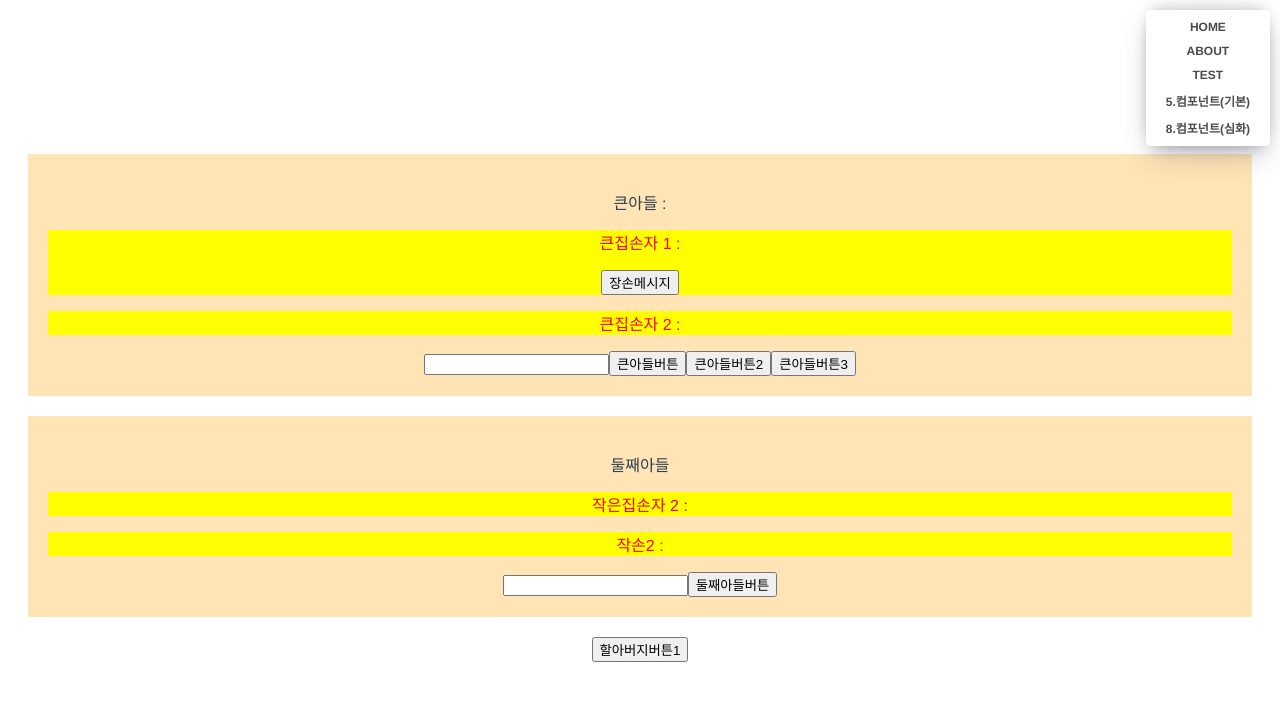
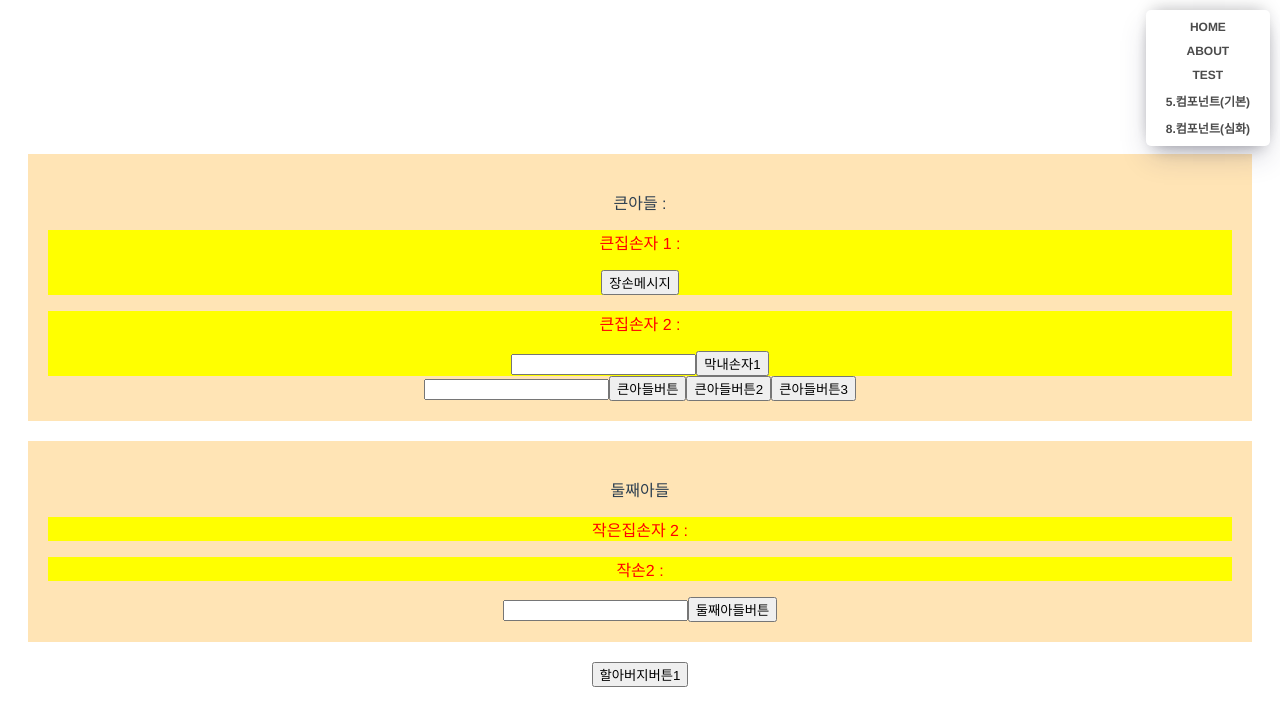
Before and after one commit to Darae0415/Vue_Project, a Vue app: page /test in a window 1280 px wide. Shown: the top 726 px of the page. Built offline with nearby package versions, Linux system fonts and the light colour scheme.

Commit message:
8장 컴포넌트(심화7) 자식=>아버지 이벤트전달

```diff
--- a/src/components/CuteGson12.vue
+++ b/src/components/CuteGson12.vue
@@ -2,6 +2,8 @@
   <div class="gson">
     <!-- 내용을 추가하세요 -->
     <p v-bind:style="{color:tcolor}" >큰집손자 2 : {{message}}</p>
+    <input type="text" v-model="gsonMsg">
+    <input type="button" value="막내손자1" @click="clickGson22">
   </div>
 </template>
 
@@ -9,26 +11,6 @@
 export default {
   name: 'CuteGson12',
   props: {
-    // 문자열 타입의 prop 예시
-    //sampleString: {
-    //  type: String,
-    //  default: ''
-    //},
-    // 숫자 타입의 prop 예시
-    //sampleNumber: {
-    //  type: Number,
-    //  default: 0
-    //},
-    // 배열 타입의 prop 예시
-    //sampleArray: {
-    //  type: Array,
-    //  default: () => []
-    //},
-    // 객체 타입의 prop 예시
-    //sampleObject: {
-    //  type: Object,
-    //  default: () => ({})
-    //}
   },
   components: {
     // 추가적으로 사용할 컴포넌트들을 등록합니다.
@@ -38,6 +20,7 @@ export default {
       message:'',
       index:2,
       tcolor:'red',
+      gsonMsg:'',
     };
   },
   watch: {
@@ -63,7 +46,10 @@ export default {
         this.tcolor=data;
       }
       alert('cuteson12=>'+idx+','+data);
-    }
+    },
+    clickGson22(){
+      this.$emit('event_report',this.gsonMsg);
+    },
   },
   setup() {
     // Vue 3 Composition API의 setup 함수에서 추가적인 로직을 처리할 수 있습니다.
--- a/src/components/SonComp10.vue
+++ b/src/components/SonComp10.vue
@@ -3,7 +3,7 @@
     <!-- 내용을 추가하세요 -->
     <p>큰아들 : {{message}}</p>
     <cute-gson-11 ref="gson11"/>
-    <cute-gson-12 ref="gson12"/>
+    <cute-gson-12 ref="gson12" @event_report="receiveEvent"/>
     <input type="text" v-model="sndMessage">
     <button @click="clickSon10">큰아들버튼</button>
     <button @click="clickSon20">큰아들버튼2</button>
@@ -48,7 +48,11 @@ export default {
       this.$refs.gson11.changeTextColor(idx,data);
       this.$refs.gson12.changeTextColor(idx,data);
       // alert('goodson2=>'+idx+','+data);
-    }
+
+    },
+    receiveEvent(data){
+      this.message=data;
+    },
 
   },
   setup() {
```
